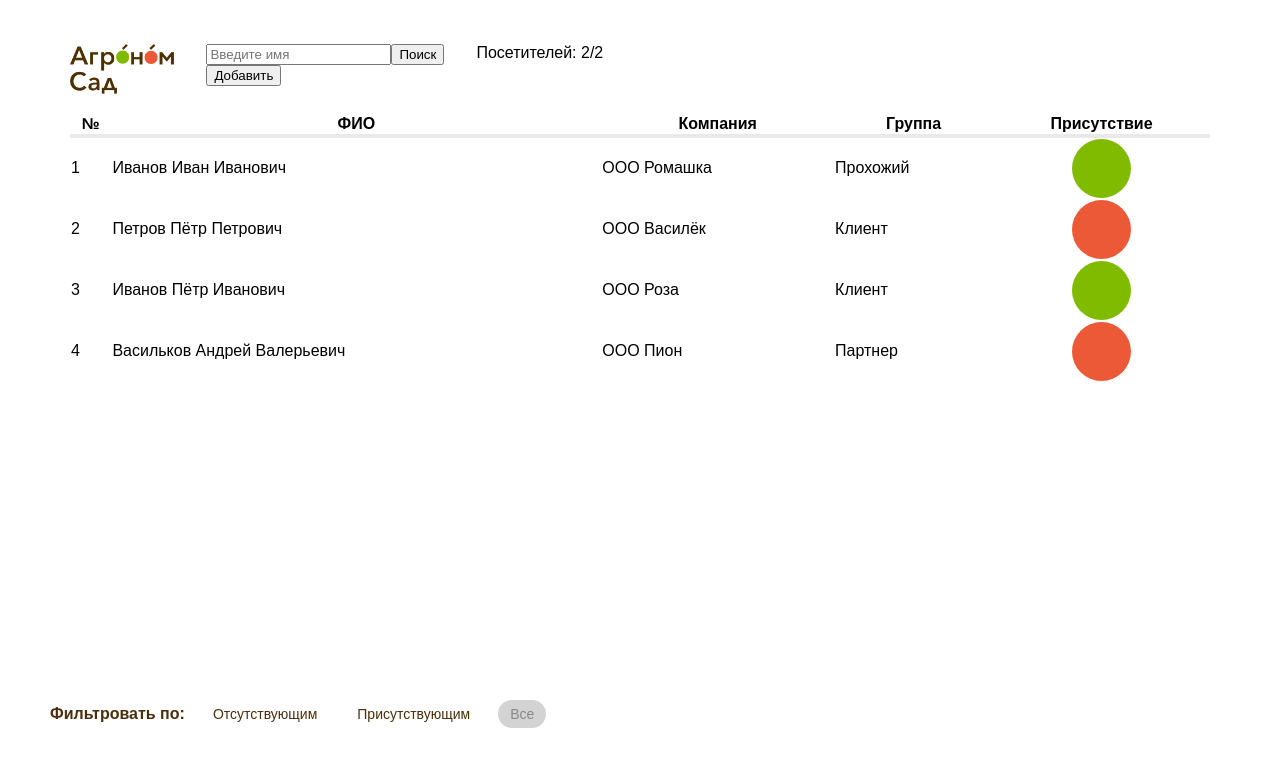
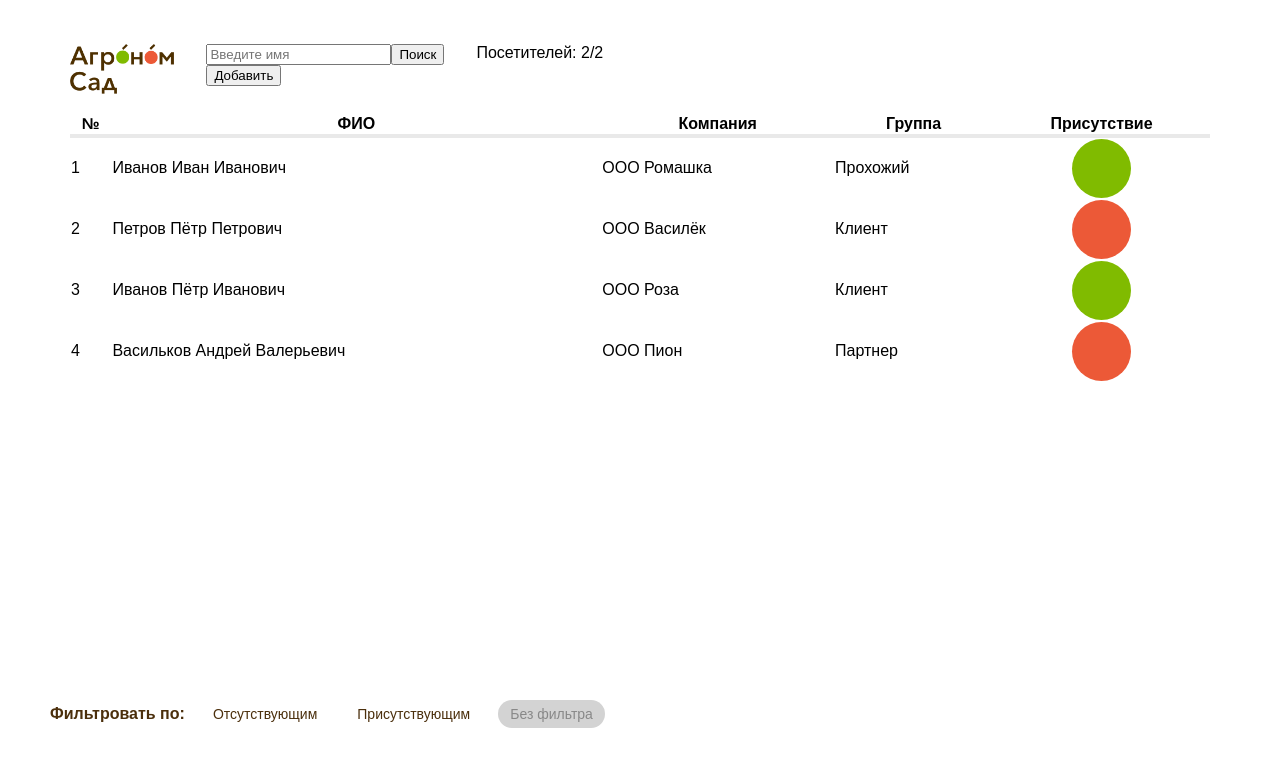
Before and after one commit to mcalexandretion/visitor-app-project, a React (Vite) app: page / in a window 1280 px wide. Shown: the top 766 px of the page. Built offline with nearby package versions, Linux system fonts and the light colour scheme; data requests are answered from the project's data file.

Commit message:
change "все" to "без фильтра"

```diff
--- a/src/components/PresenceFilter.tsx
+++ b/src/components/PresenceFilter.tsx
@@ -38,7 +38,7 @@ export const PresenceFilter: FC<PresenceFilterProps> = ({ onFilter, initialPrese
         className={`${styles.filterButton} ${present === undefined ? styles.active : ''}`}
         onClick={() => handleClick(undefined)}
       >
-        Все
+        Без фильтра
       </button>
     </div>
   );
```
